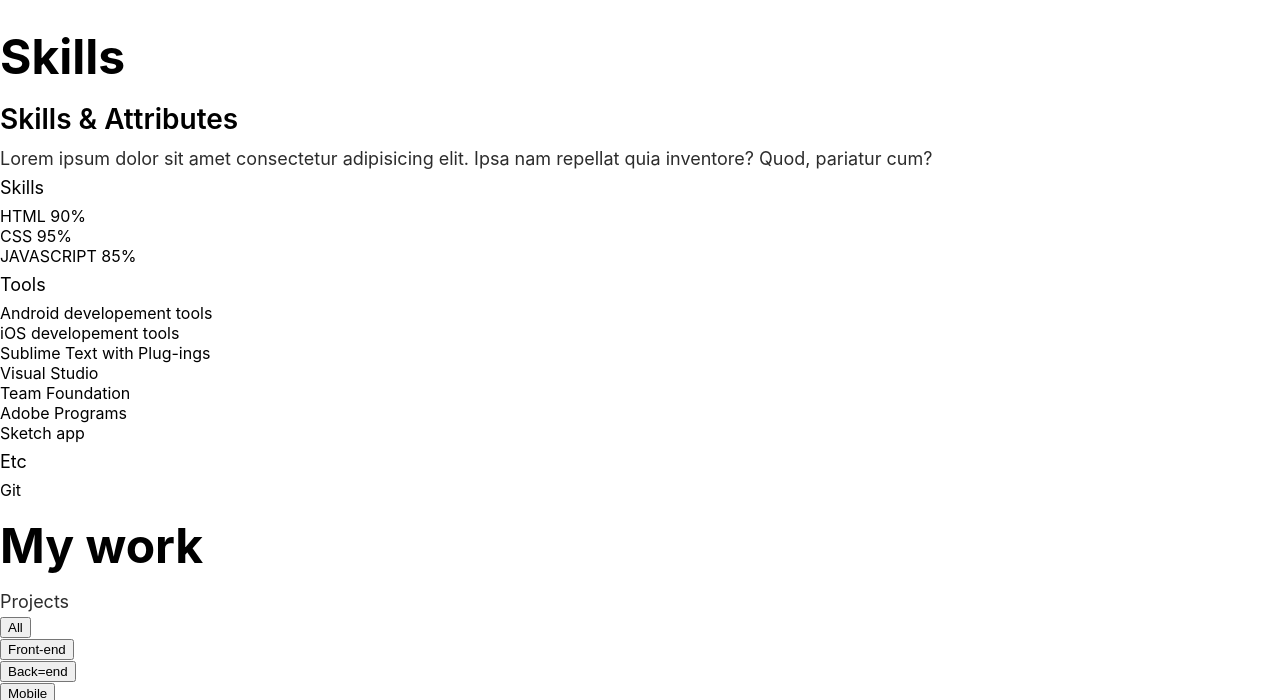
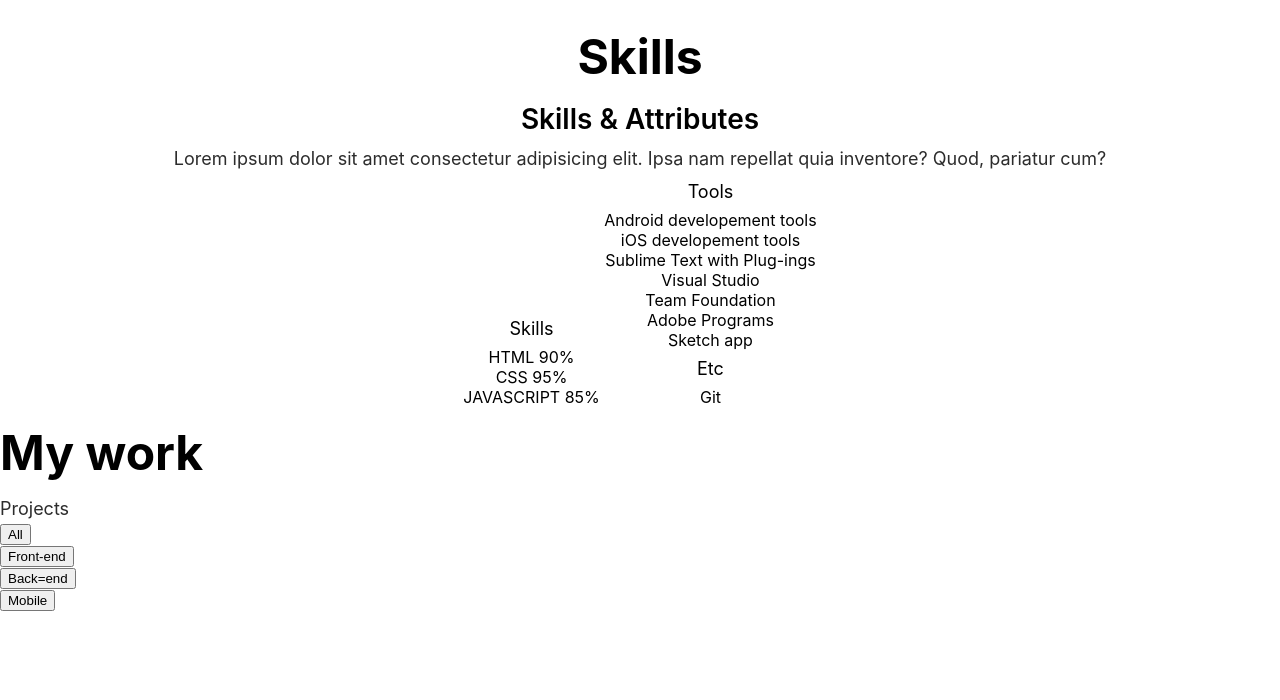
Before and after one commit to guswns951230/portfolio-site, a plain HTML site: page index.html in a window 1280 px wide. Shown: the part 1054-1754 px from the top of the page. Drawn offline with Linux system fonts and the light colour scheme.

Commit message:
Skills css 작업

```diff
--- a/style.css
+++ b/style.css
@@ -164,7 +164,7 @@ p{
 
 .about__jobs{
   text-align: left;
-  justify-content: center;
+
 }
 
 .about__job{
@@ -180,3 +180,19 @@ p{
   display: inline-block;
 
 }
+
+#skills{
+  text-align: center;
+
+}
+
+
+
+.skillset__left,
+.skillset__right{
+  display: inline-block;
+}
+
+.skillset__left{
+
+}
```
